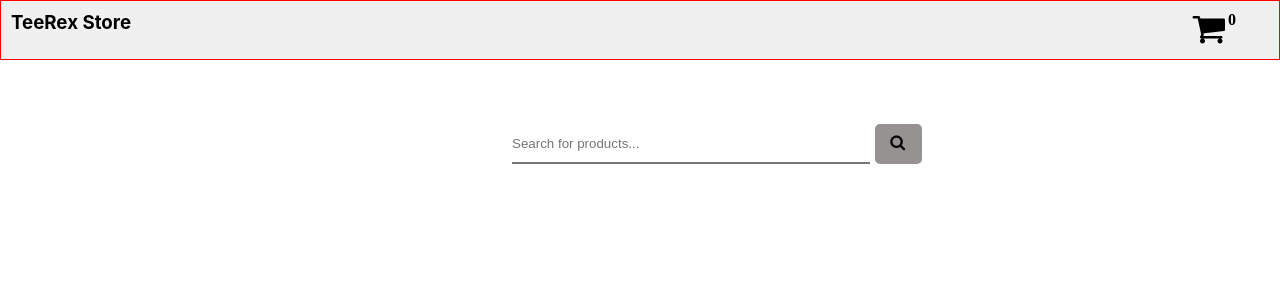
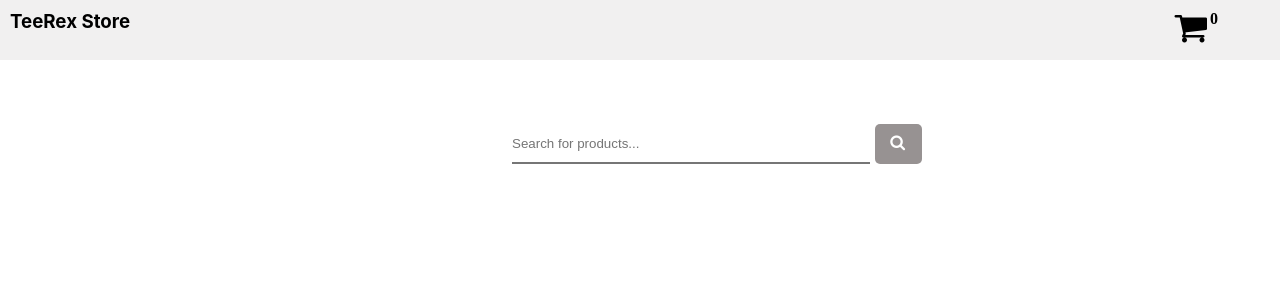
Before and after one commit to Iqbal0786/teerex-store, a React (Create React App) app: page / in a window 1280 px wide. Shown: the top 300 px of the page. Built offline with nearby package versions, Linux system fonts and the light colour scheme.

Commit message:
updated css

```diff
--- a/src/Styles/styles.css
+++ b/src/Styles/styles.css
@@ -2,19 +2,18 @@
     width: 100%;
     height: 60px;
     background-color: #f1f0f0;
-    border: 1px solid red;
+    /* border: 1px solid red; */
 }
 #navBar>.menu{
     width: 100%;
+    height: 100%;
     display: flex;
-    margin:10px;
     justify-content: space-between;
-    position: relative;
+    padding: 10px;
 }
 i{
     color: black;
     margin-right: 5%;
-    position: relative;
 
 }
 #cart_item_count{
@@ -54,4 +53,9 @@ input{
     padding-top: 8px;
     border-radius: 5px;
     cursor: pointer;
+
 }
+.searchIconDiv>i{
+    color: white;
+     font-weight: 100;
+}
--- a/src/index.css
+++ b/src/index.css
@@ -12,7 +12,7 @@ code {
     monospace;
 }
 *{
-  margin: 0;
-  padding: 0;
+  margin: 0px;
+  padding: 0px;
   box-sizing: border-box;
 }
```
